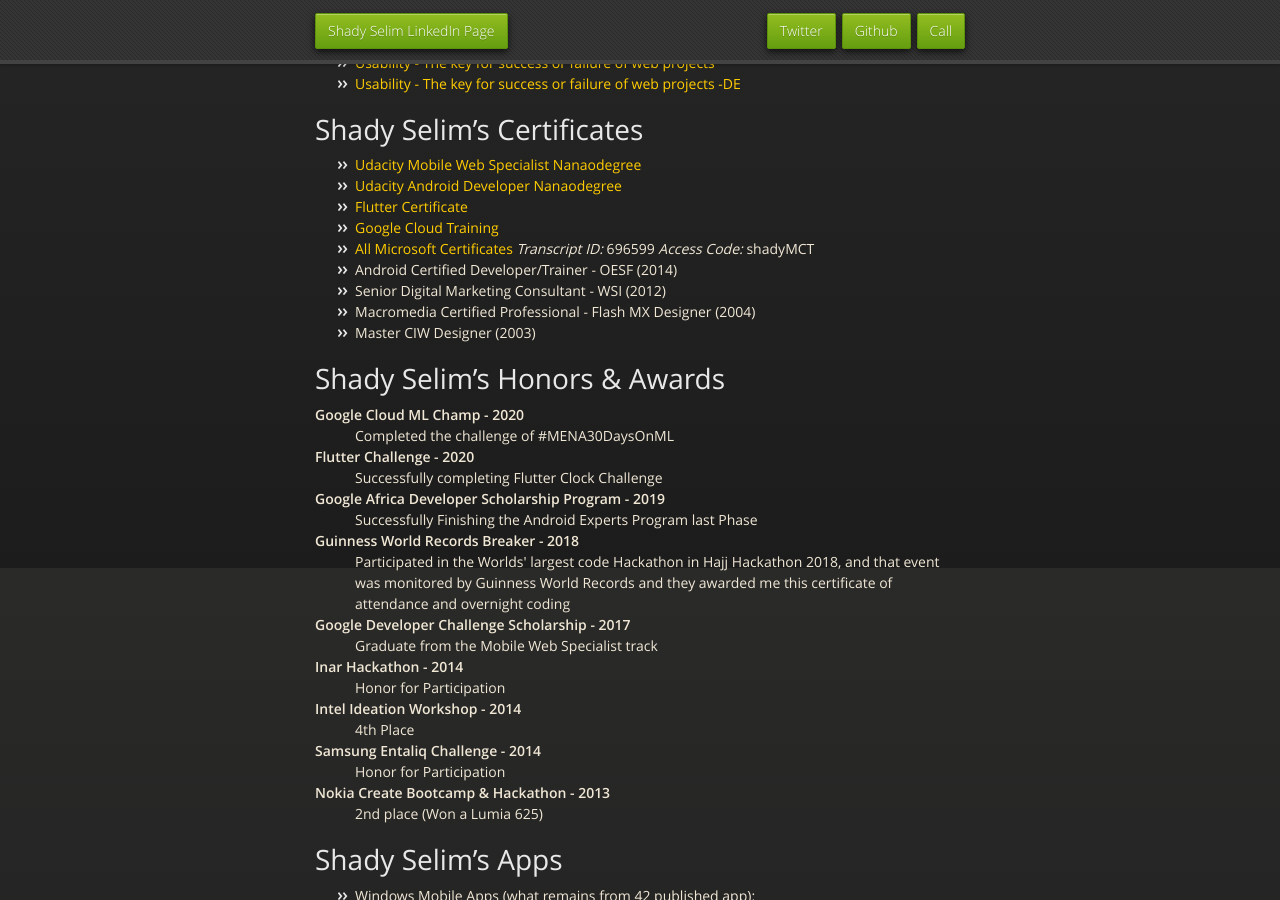
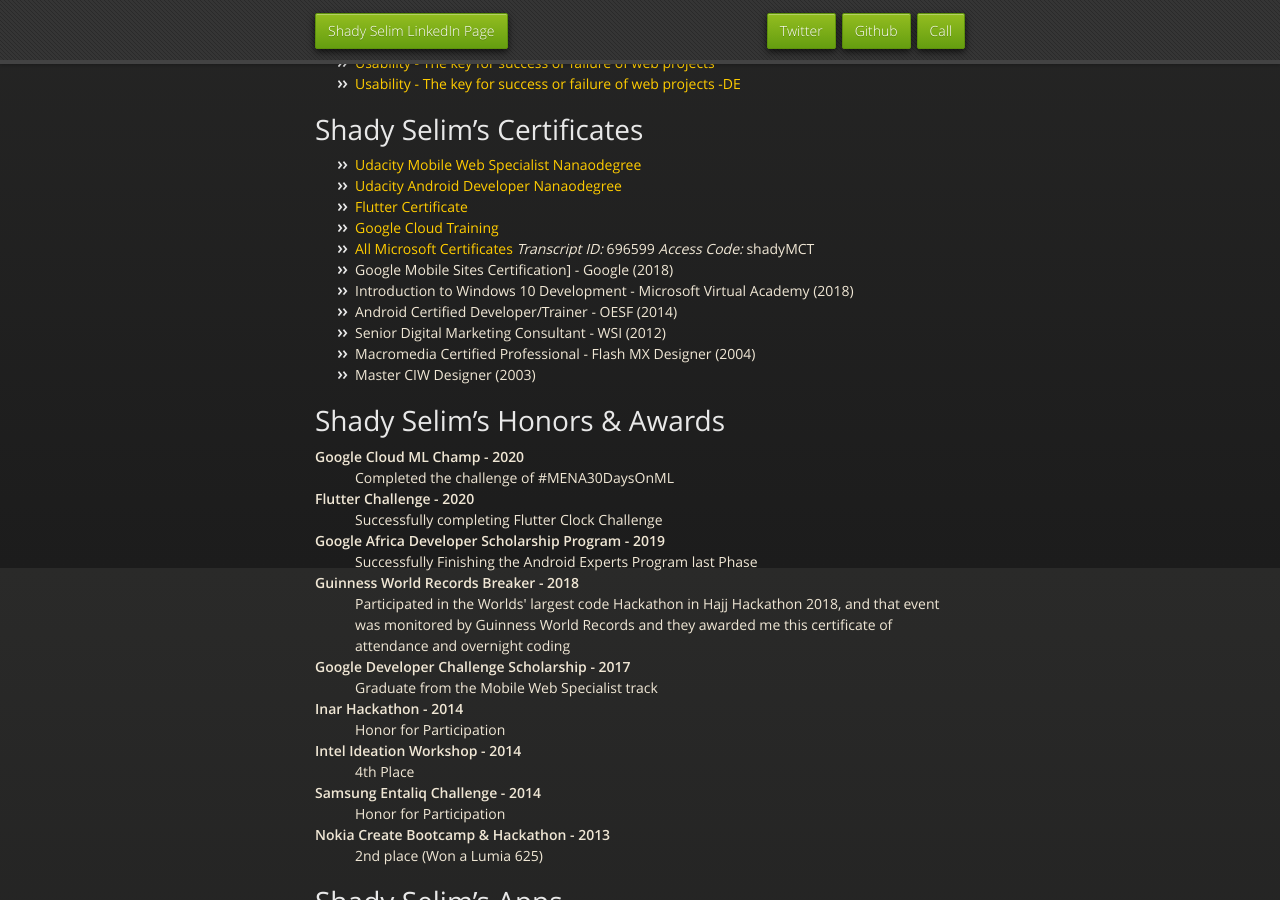
Before and after one commit to Shady-Selim/shady-selim.github.io, a Jekyll site: the page built from index.md, in a window 1280 px wide and 900 px high, scrolled down 1232 px. Built offline with Jekyll 4.4.1, drawn with Linux system fonts in a browser that asks for light colours; our own code applies the rules of GitHub Pages for plain Markdown files.

Commit message:
Update index.md

```diff
--- a/index.md
+++ b/index.md
@@ -40,6 +40,8 @@
 * [Flutter Certificate](https://www.credential.net/fd6232d8-2438-4490-acd6-7ae63f638f52?key=71420fefe5b73768bb40a73ee9b59198f32435ad4e9f2201d26ac43c76490cab)
 * [Google Cloud Training](https://google.qwiklabs.com/public_profiles/9d92cc88-5c0e-408e-bd03-a3bfad220b69)
 * [All Microsoft Certificates](https://mcp.microsoft.com/Anonymous//Transcript/Validate) *Transcript ID:* 696599 *Access Code:* shadyMCT
+* Google Mobile Sites Certification] - Google (2018)
+* Introduction to Windows 10 Development - Microsoft Virtual Academy (2018)
 * Android Certified Developer/Trainer - OESF (2014)
 * Senior Digital Marketing Consultant - WSI (2012)
 * Macromedia Certified Professional - Flash MX Designer (2004)
```
